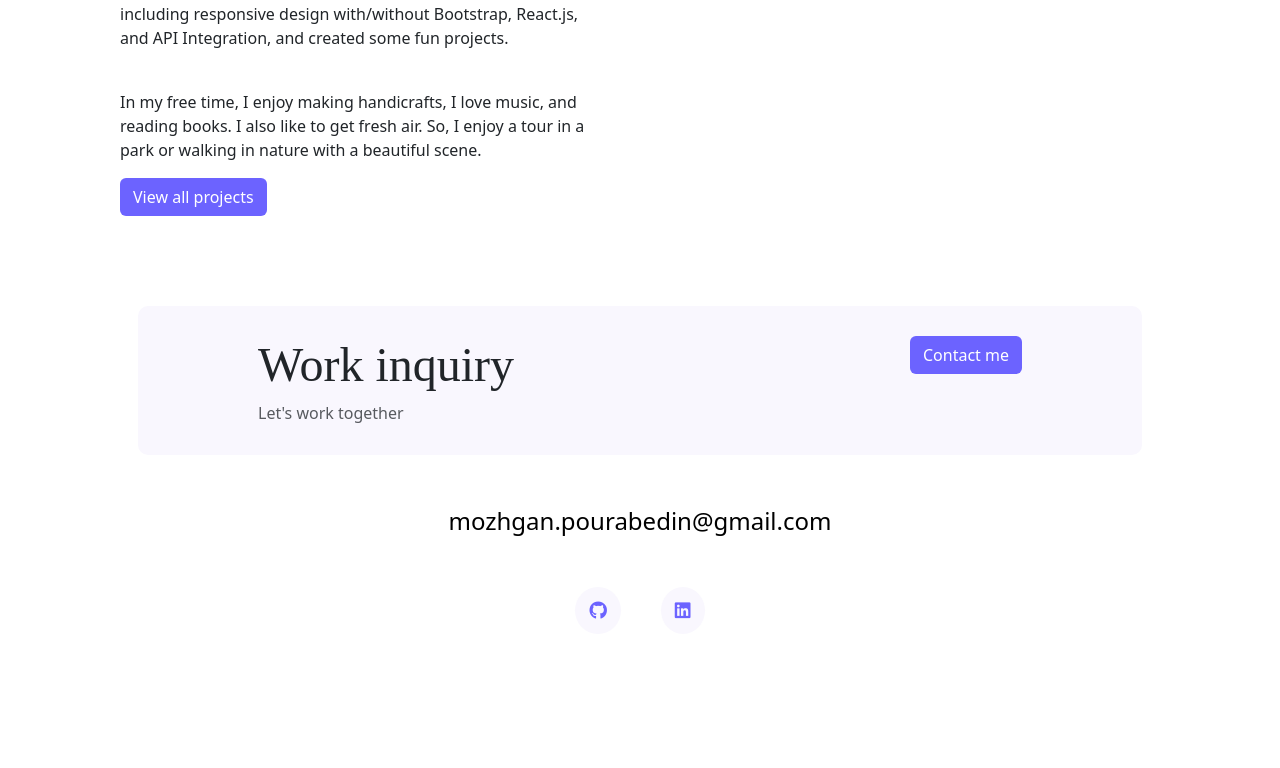
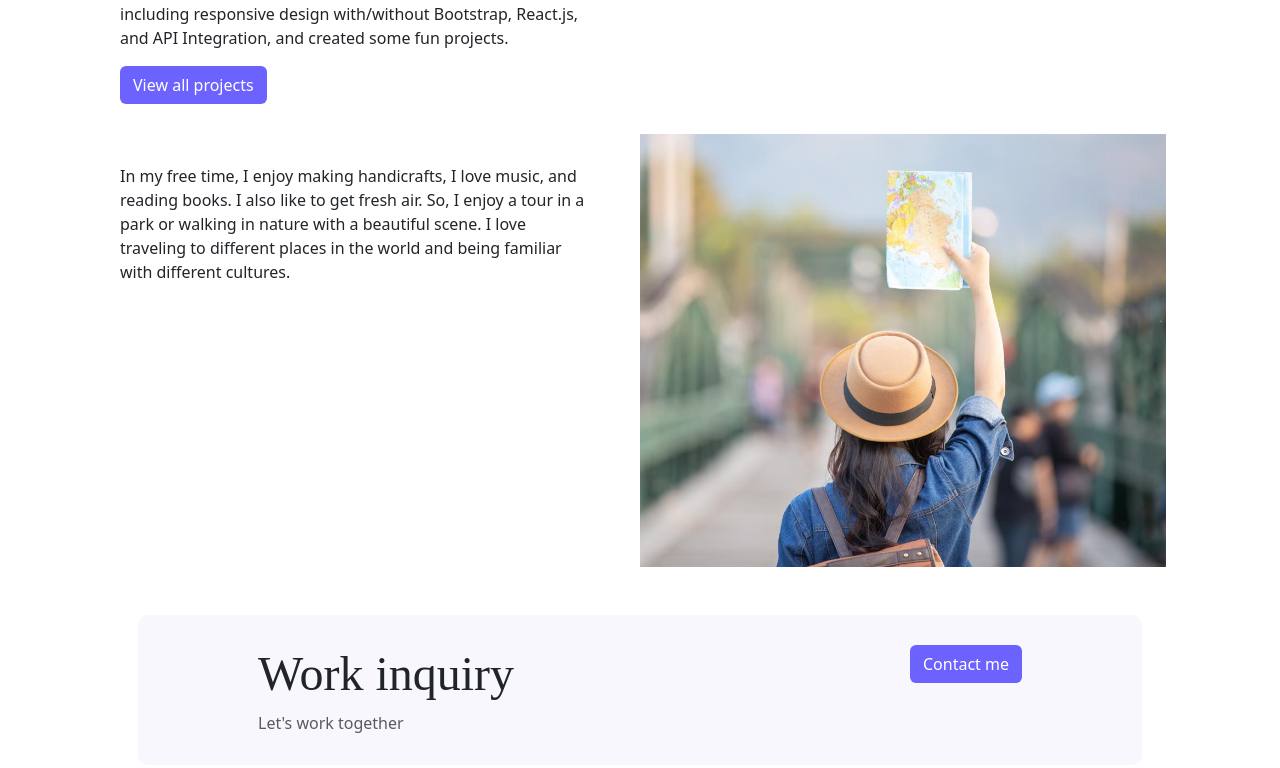
Before and after one commit to mozhganpe66/portfolio-project, a plain HTML site: page about.html in a window 1280 px wide. Shown: the part 448-1216 px from the top of the page. Before the commit the page ends 1192 px from the top, so only its background shows below. Drawn offline with nearby package versions, Linux system fonts and the light colour scheme; a web font is replaced by a local one.

Commit message:
update about me

```diff
--- a/about.html
+++ b/about.html
@@ -49,15 +49,22 @@
           <h1 class="about-me">Mozhgan Pourabedin</h1>
           <h2 class="mt-4">Front-end developer based in Norway</h2>
           <p class="mt-4">I am a very excited and curious frontend developer living in Norway. I enjoy creating user-friendly and responsive applications for users. I have experience with frontend development using modern technologies such as React.js and Vue.js. I enjoy programming and Web development. I recently got my frontend diploma from sheCodes. During the workshops, I learned a lot about frontend development, including responsive design with/without Bootstrap, React.js, and API Integration, and created some fun projects.  </p>
-          <br/>
-          <p>In my free time, I enjoy making handicrafts, I love music, and reading books. I also like to get fresh air. So, I enjoy a tour in a park or walking in nature with a beautiful scene.  </p>
           <a href="/work.html" class="btn btn-branding">View all projects</a>
          </div>
         </div>
+      <div class="col-lg-6">
+        <img class="img-fluid" src="images/mozhgan.png" width="700"/>
+      </div>
+     <div class="row">
+       <div class="col-lg-6">
+         <div class="content">
+          <p>In my free time, I enjoy making handicrafts, I love music, and reading books. I also like to get fresh air. So, I enjoy a tour in a park or walking in nature with a beautiful scene. I love traveling to different places in the world and being familiar with different cultures.</p>
+         </div>
+        </div>
+      <div class="col-lg-6">
+        <img class="img-fluid" src="images/meTraveling.png" width="700"/>
+      </div>
 
-      <div class="col-lg-6">
-        <img class="img-fluid" src="images/mozhgan.png" width="700" />
-      </div>
     </div>
     <footer>
            <div class="contact-box d-none d-md-flex justify-content-between m-5">
```
Also changed, not shown: images/meTraveling.png (added).
